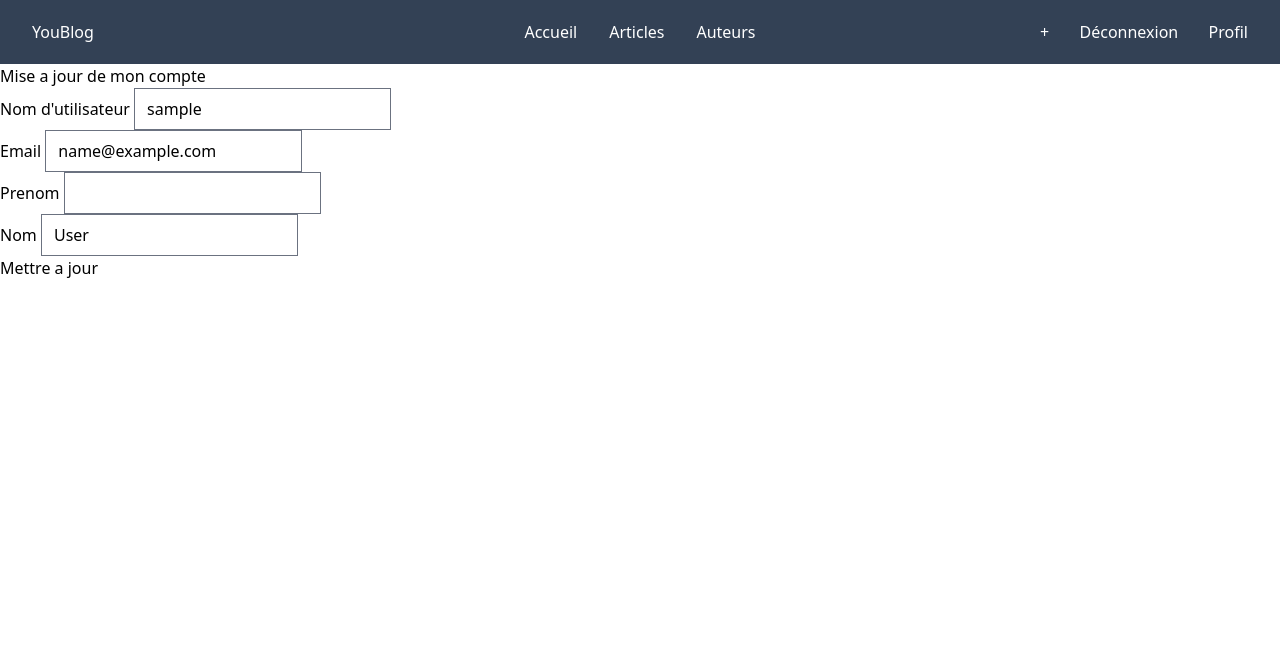
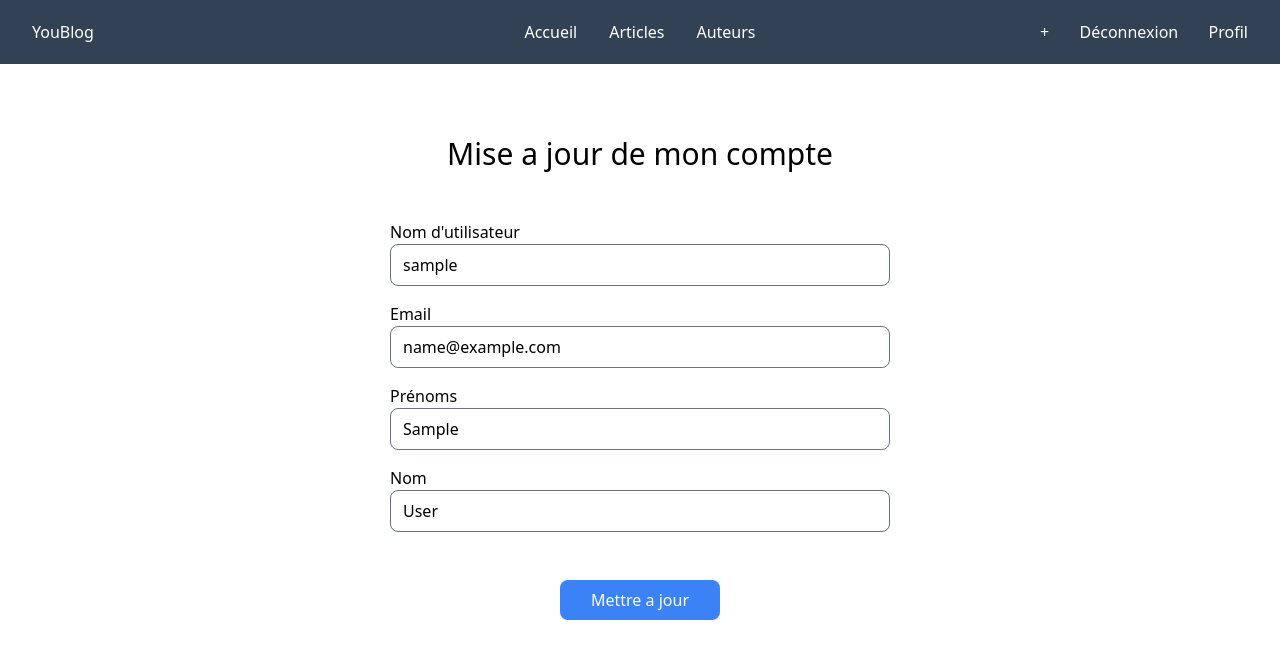
Before and after one commit to abstractHunter/youBlog, a Django app: page /accounts/edit/ in a window 1280 px wide. Shown: the top 659 px of the page. Run offline with Django 4.2, Linux system fonts and the light colour scheme; the visitor is signed in with stand-in values (Sample User, id 1); style sheets or scripts are compiled from the project's sources; some libraries are stand-ins or nearby versions.

Commit message:
c034 | update authentication templates | add styling to edit_profile page

```diff
--- a/templates/accounts/edit_profile.html
+++ b/templates/accounts/edit_profile.html
@@ -5,27 +5,30 @@
 {% endblock %}
 
 {% block content %}
-  <h1>Mise a jour de mon compte</h1>
+  <form method="post" class="flex flex-col w-full items-center p-8">
+    {% csrf_token %}
+    <h1 class="text-3xl m-10">Mise a jour de mon compte</h1>
 
-  <form method="post">
-    {% csrf_token %}
+    <div class="flex flex-col w-full md:w-[500px] my-2">
+      <label for="username">Nom d'utilisateur</label>
+      <input type="text" name="username" id="username" class="rounded-lg" value="{{ user.username }}" />
+    </div>
 
-    <div class="form-group">
-      <label for="username">Nom d'utilisateur</label>
-      <input type="text" id="username" name="username" value="{{ user.username }}" />
+    <div class="flex flex-col w-full md:w-[500px] my-2">
+      <label for="email">Email</label>
+      <input type="email" name="email" id="email" class="rounded-lg" value="{{ user.email }}" />
     </div>
-    <div>
-      <label for="email">Email</label>
-      <input type="email" id="email" name="email" value="{{ user.email }}" />
+
+    <div class="flex flex-col w-full md:w-[500px] my-2">
+      <label for="frist_name">Prénoms</label>
+      <input type="text" name="first_name" id="first_name" class="rounded-lg" value="{{ user.first_name }}" />
     </div>
-    <div>
-      <label for="firt_name">Prenom</label>
-      <input type="text" id="firt_name" name="firt_name" value="{{ user.firt_name }}" />
+
+    <div class="flex flex-col w-full md:w-[500px] my-2">
+      <label for="last_name">Nom</label>
+      <input type="text" name="last_name" id="last_name" class="rounded-lg" value="{{ user.last_name }}" />
     </div>
-    <div>
-      <label for="last_name">Nom</label>
-      <input type="text" id="last_name" name="last_name" value="{{ user.last_name }}" />
-    </div>
-    <input type="submit" value="Mettre a jour" />
+
+    <button type="submit" class="bg-blue-500 text-white rounded-lg p-2 w-40 mt-10">Mettre a jour</button>
   </form>
 {% endblock %}
--- a/templates/accounts/profile.html
+++ b/templates/accounts/profile.html
@@ -16,6 +16,11 @@
 				<p>Nom : <span class="text-slate-700 text-xl">{{ user_profile.last_name }}</span></p>
 				<p>Nombre d'articles : <span class="text-slate-700 text-xl">{{ posts|length }}</span></p>
 			</div>
+
+			{% if request.user == user_profile %}
+				<a href="{% url 'edit_profile' %}" class="text-blue-500">Modifier mes informations</a>
+			{% endif %}
+
 		</div>
 
 		<div class="flex flex-wrap justify-center md:m-12">
```
Lines whose indentation alone changed are shown as unchanged.
